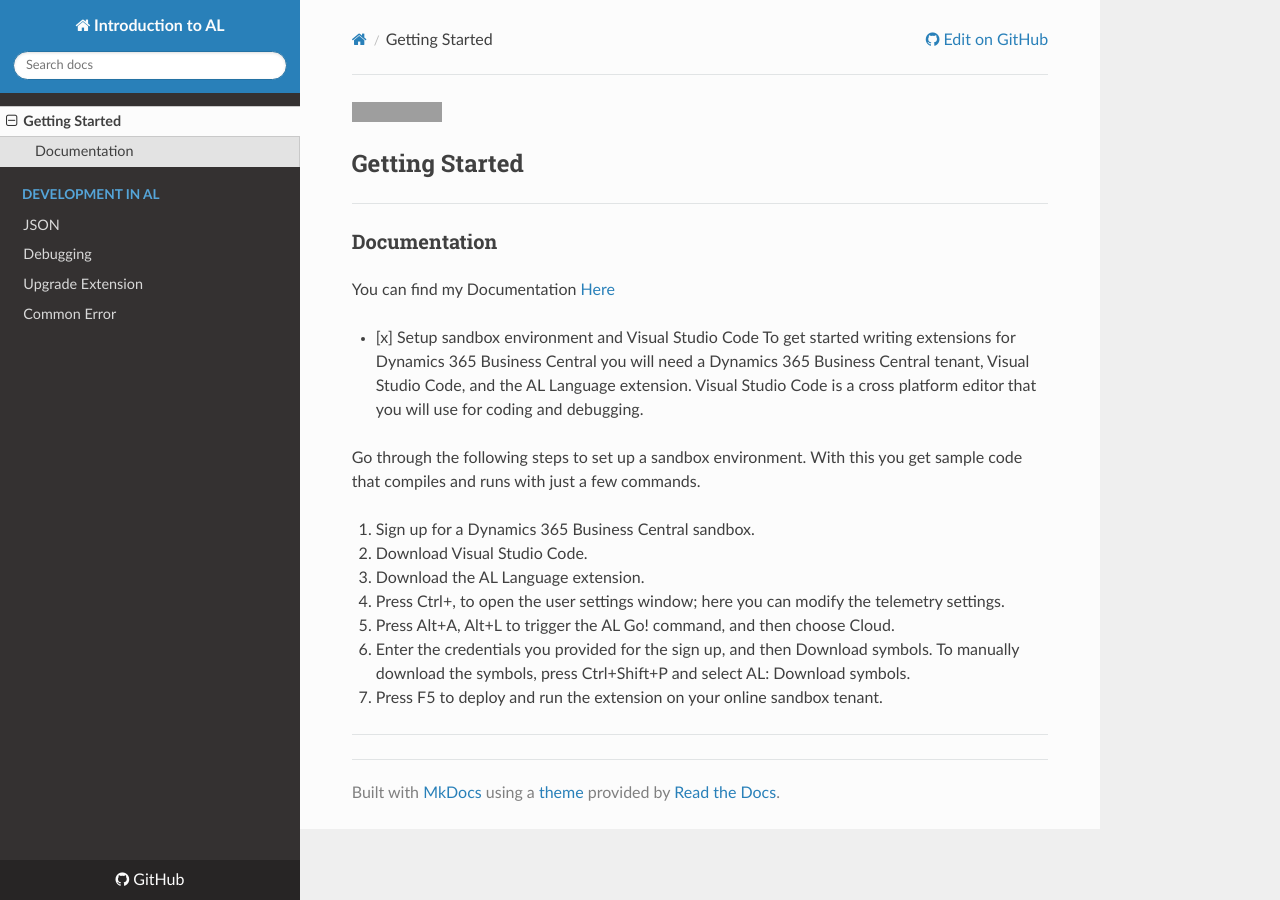
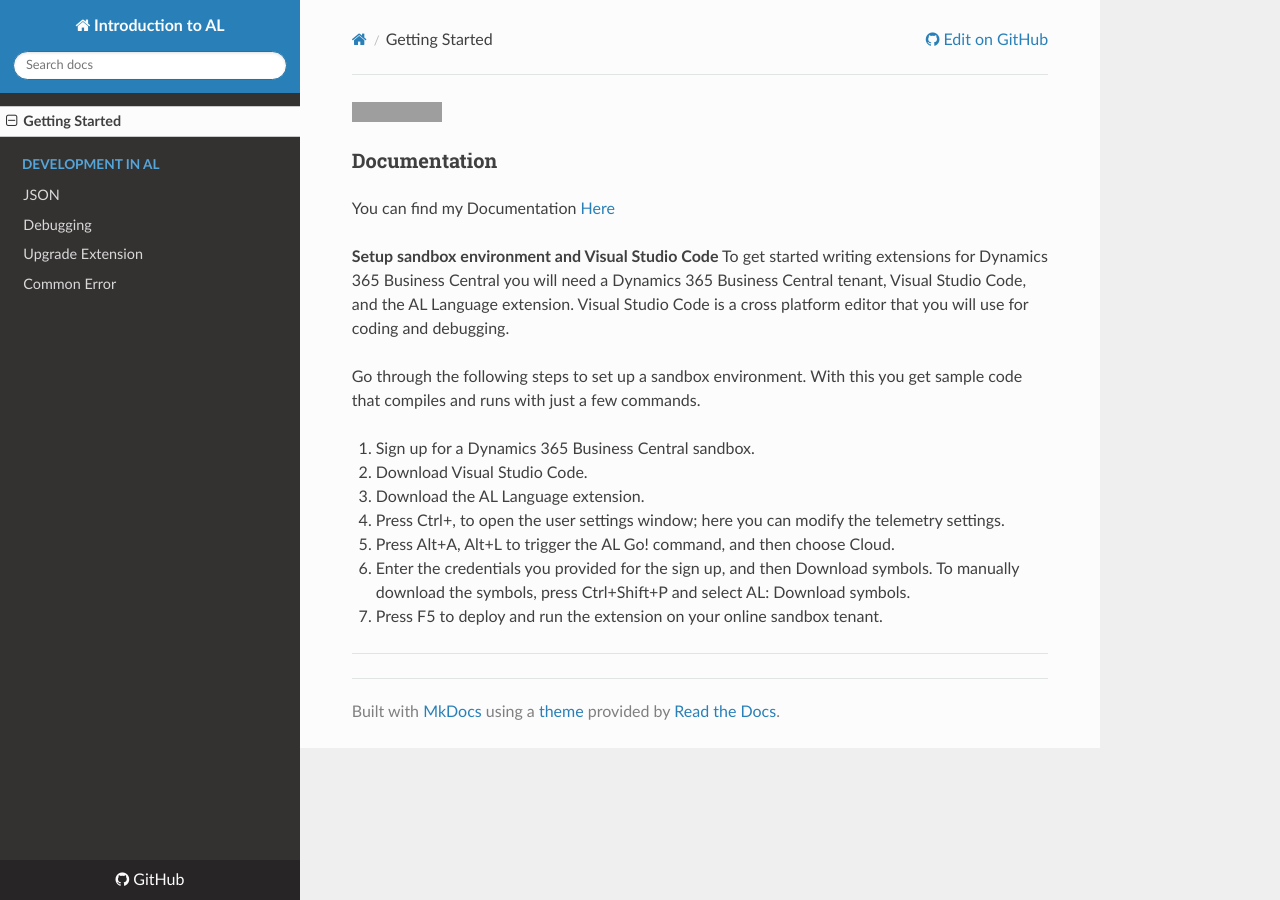
Before and after one commit to EDGZTNSR/IntroductionToAL, an MkDocs documentation site: the page built from docs/index.md, in a window 1280 px wide. Built offline with MkDocs 1.6.1, drawn with Linux system fonts in a browser that asks for light colours; nearby versions of some CDN libraries; grey boxes are pictures that could not be loaded.

Commit message:
Update index.md

```diff
--- a/docs/index.md
+++ b/docs/index.md
@@ -1,12 +1,10 @@
 ![Version](https://img.shields.io/badge/Version-Oct2018-blue.svg)
 
-## Getting Started
-****
 ### Documentation
 
 You can find my Documentation [Here](https://introductiontoal.readthedocs.io/en/latest/)
 
-* [x] Setup sandbox environment and Visual Studio Code
+**Setup sandbox environment and Visual Studio Code**
 To get started writing extensions for Dynamics 365 Business Central you will need a Dynamics 365 Business Central tenant, Visual Studio Code, and the AL Language extension. Visual Studio Code is a cross platform editor that you will use for coding and debugging.
 
 Go through the following steps to set up a sandbox environment. With this you get sample code that compiles and runs with just a few commands.
```
